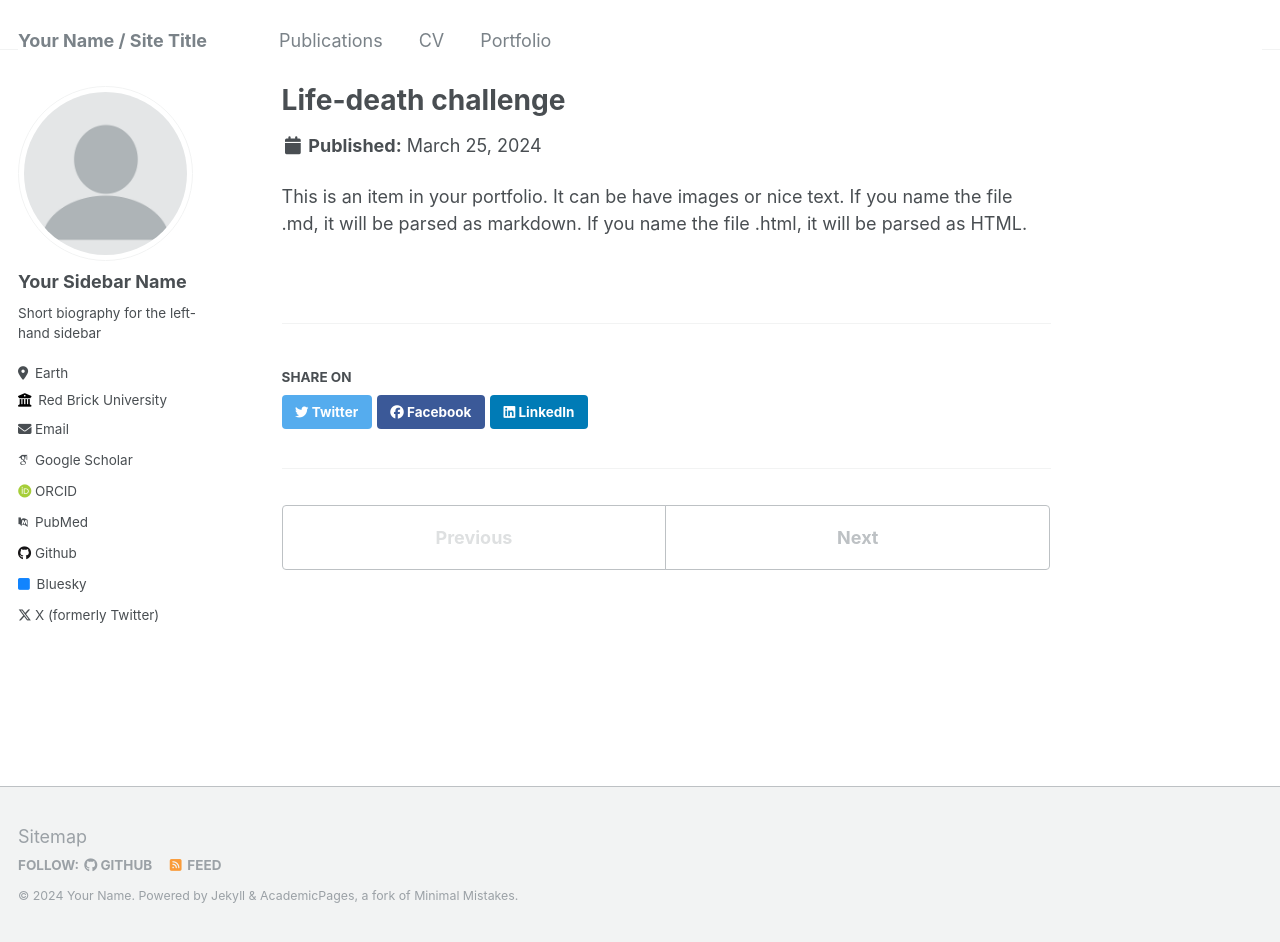
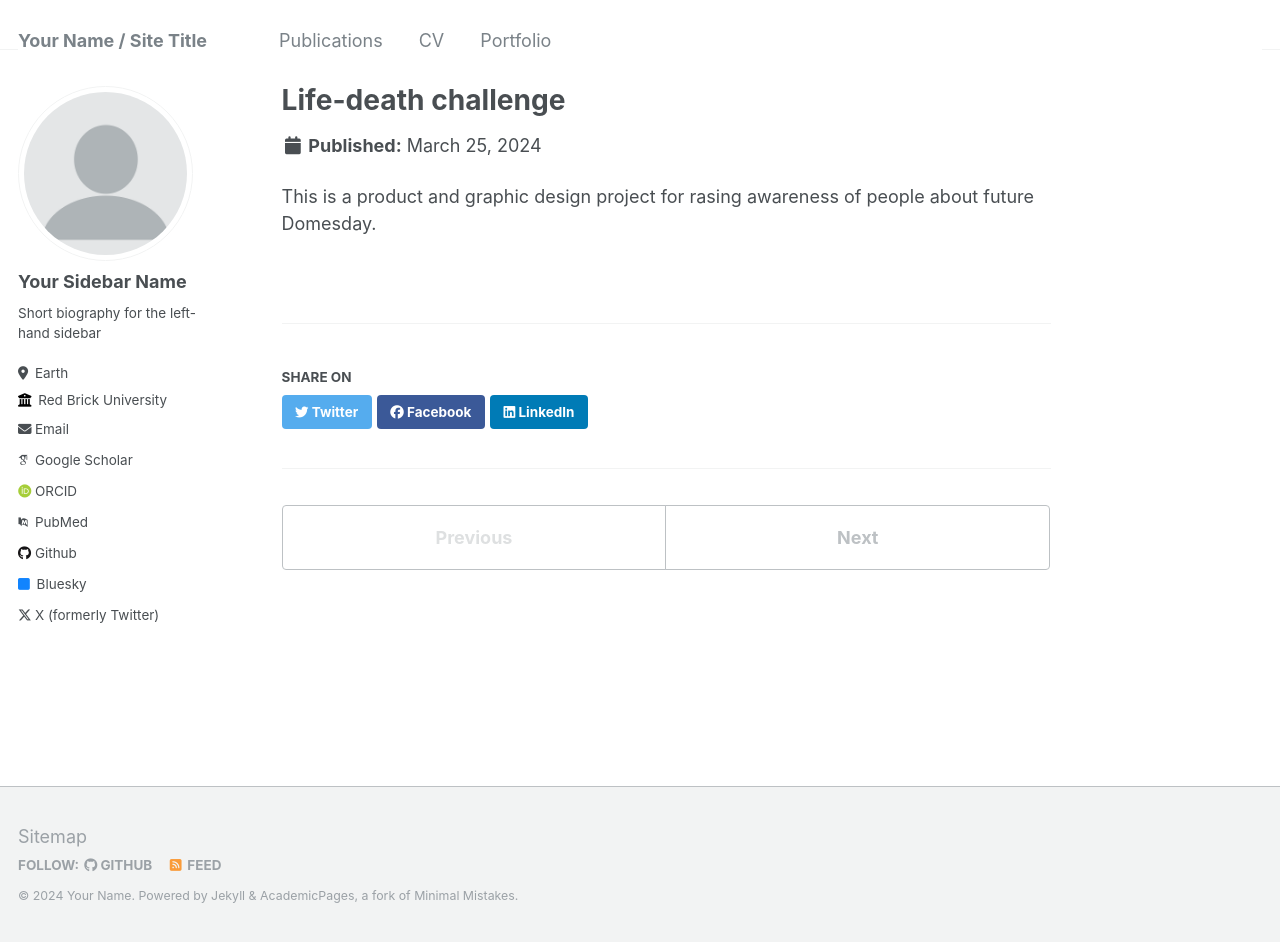
Before and after one commit to LsyhLily/LsyhLily.github.io, a Jekyll site: the page built from _portfolio/portfolio-1.md, in a window 1280 px wide and 942 px high. Built offline with Jekyll 4.4.1, drawn with Linux system fonts in a browser that asks for light colours; some web fonts are replaced.

Commit message:
Update portfolio1 1
Signed-off-by: Shengyuehui Li <s.li0920201@arts.ac.uk>

```diff
--- a/_portfolio/portfolio-1.md
+++ b/_portfolio/portfolio-1.md
@@ -4,4 +4,4 @@ excerpt: "This is a product and graphic design project for rasing awareness of p
 collection: portfolio
 ---
 
-This is an item in your portfolio. It can be have images or nice text. If you name the file .md, it will be parsed as markdown. If you name the file .html, it will be parsed as HTML.
+This is a product and graphic design project for rasing awareness of people about future Domesday.
```
